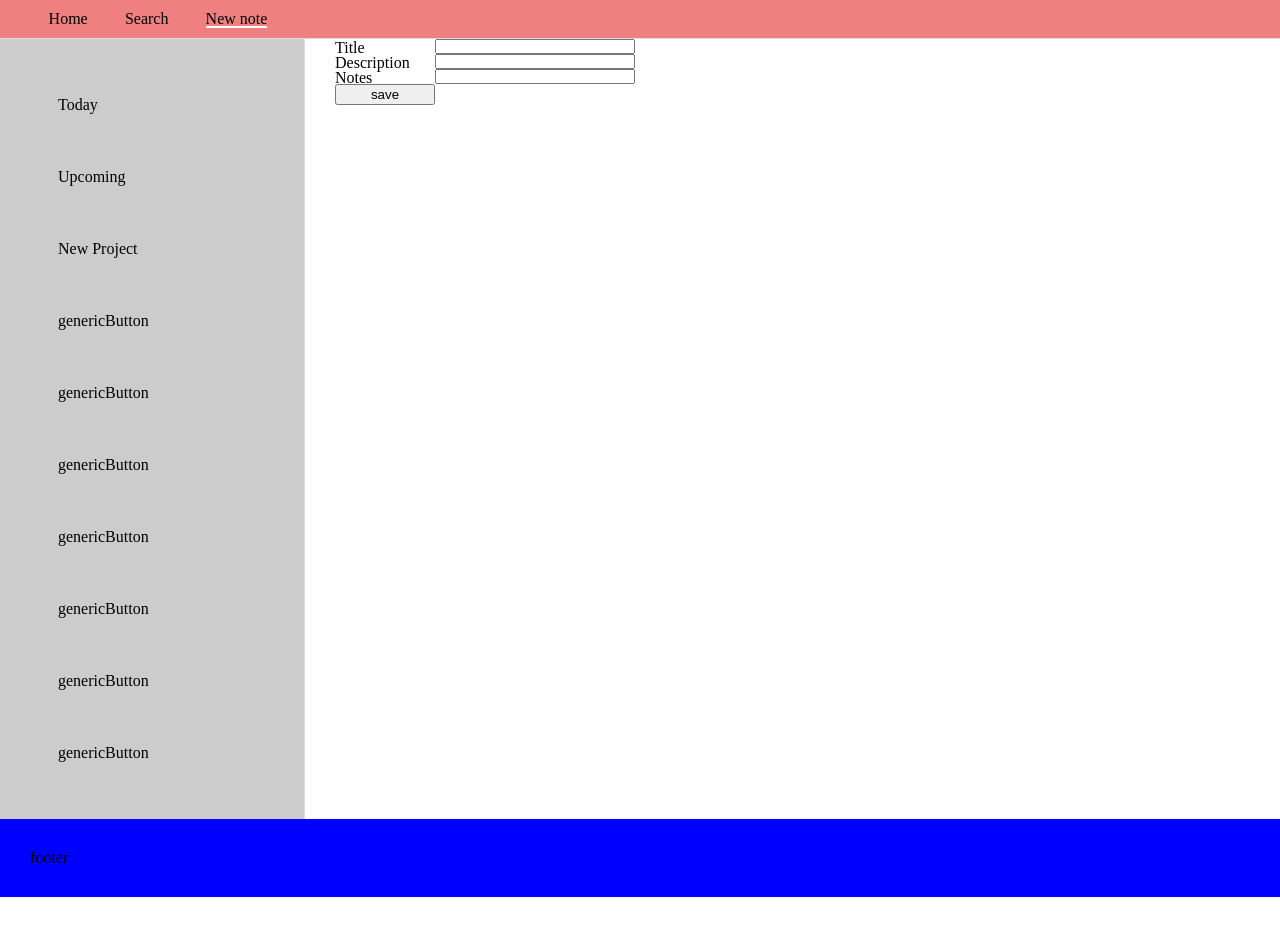
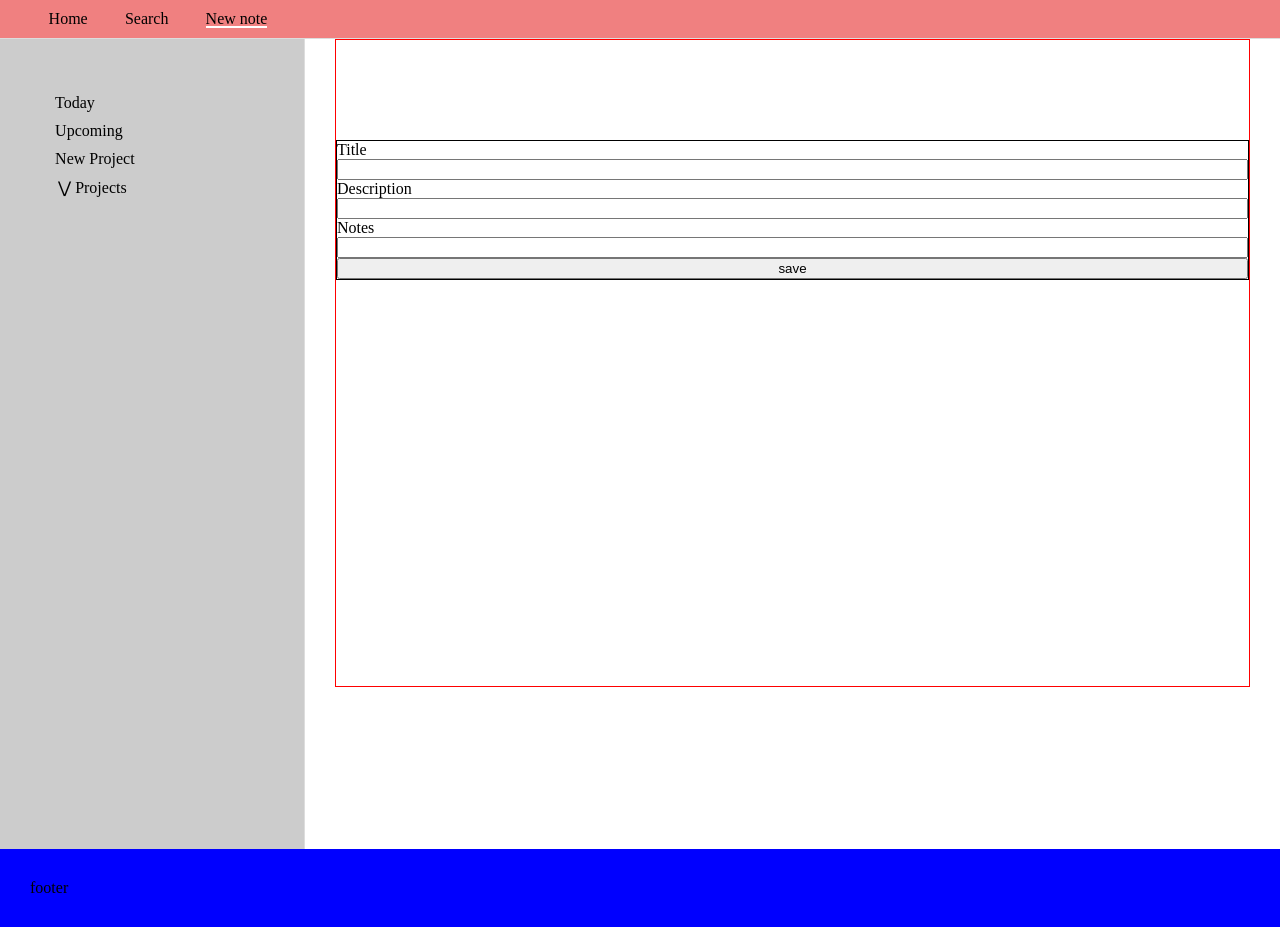
Before and after one commit to Talha2195/to-do-list-project, a website built with webpack: page dist/index.html in a window 1280 px wide. Both pictures are taken after a click on the button "New note". Before the commit the page ends 897 px from the top, so only its background shows below. Built offline with nearby package versions, Linux system fonts and the light colour scheme.

Commit message:
CSS updated
New CCS elements added and styled

```diff
--- a/package.json
+++ b/package.json
@@ -11,6 +11,7 @@
   "license": "ISC",
   "devDependencies": {
     "css-loader": "^6.10.0",
+    "file": "^0.2.2",
     "style-loader": "^3.3.4",
     "webpack": "^5.90.3",
     "webpack-cli": "^5.1.4"
--- a/src/index/index.css
+++ b/src/index/index.css
@@ -2,71 +2,18 @@ body{
     margin: 0;
     background-color: white;
 }
+/*///////////////////////////////////////////////////////////////////////////*/
 #mainDiv {
     display: grid;
     grid-template-columns: 1fr 3fr;
     column-gap: 30px;
 }
+/*///////////////////////////////////////////////////////////////////////////*/
 #topBar {
     grid-column: span 3;
     background-color: lightcoral;
     border-bottom: 1px solid #ddd;
     padding-bottom: 10px;
-}
-#leftBar {
-    padding: 30px;
-    border-right: 1px solid #ddd;
-    display:flex;
-    flex-direction: column;
-    background-color: #cccccc;
-    justify-content: space-around;
-}
-#content {
-    background-color: white;
-    height: 780px;
-}
-#contentHeadingOne{
-    text-align: center;
-}
-#footer{
-    background-color: blue;
-    grid-column: span 3;
-    padding: 30px;
-}
-#inputFieldsDiv {
-    display:grid;
-    grid-template-columns: 100px 200px;
-    grid-template-rows: 15px 15px 15px;
-}
-#leftBar > button {
-  border: none;
-  outline: none;
-  position: relative;
-  cursor:pointer;
-  margin: 0;
-  padding: 0;
-  text-align: inherit;
-  font: inherit;
-  background-color: inherit;
-  border-radius: 0;
-  --border-size:2px;
-  --accent-color: lightcoral;
-  padding-left: 28px;
-}
-#leftBar > button::before{
-    content: '';
-    position: absolute;
-    left: 0;
-    right: 0;
-    bottom: 0;
-    height: var(--border-size);
-    background-color: var(--accent-color);
-    transform: scaleX(0);
-    transition: transform 300ms ease-in-out;
-}
-#leftBar > button:hover::before,
-#leftBar> button:focus::before{
-    transform: scaleX(1);
 }
 #topBar > div > button{
     border: none;
@@ -104,10 +51,105 @@ body{
     justify-content: space-around;
     width: 20%;
 }
-/* #topBarButtonDiv > #content{
+/*///////////////////////////////////////////////////////////////////////////*/
+#leftBar{
+    background-color: #cccccc;
+    padding-left: 30px;
+    padding-top: 50px;
+    border-right: 1px solid #ddd;
+    height: 760px;
+}
+#leftBarContentDiv,
+#existingProjects{
+    display:flex;
+    flex-direction: column;
+    height: 80%;
+    padding-left: 20px;
+}
+#leftBarContentDiv > button,
+#existingProjects > button {
+  border: none;
+  outline: none;
+  position: relative;
+  cursor:pointer;
+  margin: 0;
+  padding: 0;
+  text-align: inherit;
+  font: inherit;
+  background-color: inherit;
+  border-radius: 0;
+  --border-size:2px;
+  --accent-color: lightcoral;
+  padding: 2%;
+}
+#leftBarContentDiv > button::before,
+#existingProjects >  button::before{
+    content: '';
+    position: absolute;
+    left: 0;
+    right: 0;
+    bottom: 0;
+    height: var(--border-size);
+    background-color: var(--accent-color);
+    transform: scaleX(0);
+    transition: transform 300ms ease-in-out;
+}
+#leftBarContentDiv > button:hover::before,
+#leftBarContentDiv > button:focus::before,
+#existingProjects > button:hover::before,
+#existingProjects > button:focus::before{
+    transform: scaleX(1);
+}
 
+#existingProjects > button {
+    width: 100%;
+}
+#existingProjects{
+    padding-top: 5px;
+    padding-left: 8px;
+}
+/* #nameTag {
+    padding: 10px 10px 10px 40px;
+  background: url(./accordianArrow) no-repeat 14px 50%;
+  background-size: 18px;
+  font-weight: bold;
 } */
-#titleInput {
+#existingProjects > #nameTag {
+    list-style-type: '⋁ ';
+}
+#existingProjects[open] > #nameTag{
+    list-style-type: '⋀ ';
+}
+#existingProjects[open] > #nameTag::after{
+    transform: rotate(180deg);
+}
+/*///////////////////////////////////////////////////////////////////////////*/
+#content {
+    background-color: white;
+    height: 780px;
+}
+#contentHeadingOne{
+    text-align: center;
+}
+/*///////////////////////////////////////////////////////////////////////////*/
+#footer{
+    background-color: blue;
+    grid-column: span 3;
+    padding: 30px;
+}
+/*//////////////////////////////////////////////////////////////////////////////*/
+#inputMainDiv {
+    padding-top: 100px;
+    border: 1px solid red;
+    height: 70%;
+}
+#inputSubDiv {
+    display:flex;
+    flex-direction: column;
+    border: 1px solid black;
+}
+
+/* #titleInput {
     grid-column-start: 2;
 }
 #descriptionLabel, #descriptionInput{
@@ -115,4 +157,8 @@ body{
 }
 #noteLabel, #noteInput{
     grid-row-start: 3;
-}
+} */
+/* #saveButton {
+    height: 5%;
+    width: 100%;
+} */
--- a/src/index/indexDomContent.js
+++ b/src/index/indexDomContent.js
@@ -2,8 +2,9 @@ import {makeDom} from "../miscModules/dividantDom";
 function invokeDomContent (){
 makeDom ('body', 'div', 'mainDiv');
 makeDom ('#mainDiv', 'div', 'topBar');
-makeDom('#topBar', 'div', 'topBarButtonDiv')
+makeDom ('#topBar', 'div', 'topBarButtonDiv');
 makeDom ('#mainDiv', 'div', 'leftBar');
+makeDom ('#leftBar', 'div', 'leftBarContentDiv');
 makeDom ('#mainDiv', 'div', 'content',);
 makeDom ('#mainDiv', 'div', 'footer', 'footer');
 }
--- a/src/notePage/notePageDom.js
+++ b/src/notePage/notePageDom.js
@@ -2,14 +2,15 @@ import { addNote } from "../saveNote/userInputFunction";
 import { makeInputDom } from "../miscModules/typeInputDom";
 import { domCreator, makeDom } from "../miscModules/dividantDom";
 function invokeTextFieldDom () {
-    const inputPutFields = makeDom('#content', 'div', 'inputFieldsDiv')
-    const labelFieldOne = makeInputDom ('#inputFieldsDiv', 'label', 'Title', 'titleLabel');
-    const textFieldOne = makeInputDom ('#inputFieldsDiv', 'input', '', 'titleInput');
-    const labelFieldTwo = makeInputDom ('#inputFieldsDiv', 'label', 'Description', 'descriptionLabel');
-    const textFieldTwo = makeInputDom ('#inputFieldsDiv', 'input', '', 'descriptionInput');
-    const labelFieldThree = makeInputDom('#inputFieldsDiv', 'label', 'Notes', 'noteLabel');
-    const textFieldThree = makeInputDom ('#inputFieldsDiv', 'input', '', 'noteInput');
-    const saveButton = makeInputDom ('#inputFieldsDiv', 'button','save', 'saveButton');
+makeDom ('#content', 'div', 'inputMainDiv')
+makeDom ('#inputMainDiv', 'div', 'inputSubDiv')
+makeInputDom ('#inputSubDiv', 'label', 'Title', 'titleLabel');
+makeInputDom ('#inputSubDiv', 'input', '', 'titleInput');
+makeInputDom ('#inputSubDiv', 'label', 'Description', 'descriptionLabel');
+makeInputDom ('#inputSubDiv', 'input', '', 'descriptionInput');
+makeInputDom('#inputSubDiv', 'label', 'Notes', 'noteLabel');
+makeInputDom ('#inputSubDiv', 'input', '', 'noteInput');
+makeInputDom ('#inputSubDiv', 'button','save', 'saveButton');
     const buttonSaveFeature = document.getElementById('saveButton');
     buttonSaveFeature.addEventListener('click', addNote);
 }
--- a/src/sideBar/sideBarButtonContent.js
+++ b/src/sideBar/sideBarButtonContent.js
@@ -1,14 +1,16 @@
 import { makeInputDom } from "../miscModules/typeInputDom";
 function invokeSideBarButton () {
-makeInputDom ('#leftBar', 'button', 'Today', 'today');
-makeInputDom ('#leftBar', 'button', 'Upcoming', 'upcoming');
-makeInputDom ('#leftBar', 'button', 'New Project', 'newProject');
-makeInputDom ('#leftBar', 'button', 'genericButton', 'genericButtonOne');
-makeInputDom ('#leftBar', 'button', 'genericButton', 'genericButtonTwo');
-makeInputDom ('#leftBar', 'button', 'genericButton', 'genericButtonThree');
-makeInputDom ('#leftBar', 'button', 'genericButton', 'genericButtonFour');
-makeInputDom ('#leftBar', 'button', 'genericButton', 'genericButtonFive');
-makeInputDom ('#leftBar', 'button', 'genericButton', 'genericButtonSix');
-makeInputDom ('#leftBar', 'button', 'genericButton', 'genericButtonSeven');
+makeInputDom ('#leftBarContentDiv', 'button', 'Today', 'today');
+makeInputDom ('#leftBarContentDiv', 'button', 'Upcoming', 'upcoming');
+makeInputDom ('#leftBarContentDiv', 'button', 'New Project', 'newProject');
+makeInputDom ('#leftBarContentDiv', 'details', '', 'existingProjects');
+makeInputDom ('#existingProjects', 'summary', 'Projects', 'nameTag');
+makeInputDom ('#existingProjects', 'button', 'genericButton', 'genericButtonOne');
+makeInputDom ('#existingProjects', 'button', 'genericButton', 'genericButtonTwo');
+makeInputDom ('#existingProjects', 'button', 'genericButton', 'genericButtonThree');
+makeInputDom ('#existingProjects', 'button', 'genericButton', 'genericButtonFour');
+makeInputDom ('#existingProjects', 'button', 'genericButton', 'genericButtonFive');
+makeInputDom ('#existingProjects', 'button', 'genericButton', 'genericButtonSix');
+makeInputDom ('#existingProjects', 'button', 'genericButton', 'genericButtonSeven');
 }
 export{invokeSideBarButton};
--- a/webpack.config.js
+++ b/webpack.config.js
@@ -13,8 +13,12 @@ module.exports = {
             use: [
               'style-loader',
               'css-loader'
-            ]
-          }
+            ],
+          },
+          {
+              test: /\.(png|svg|jpg|jpeg|gif)$/i,
+              use: ['file-loader']
+            },
         ]
       }
 }
```
Also changed, not shown: dist/bundle.js, src/images/icon.png (added), 1 other file.
